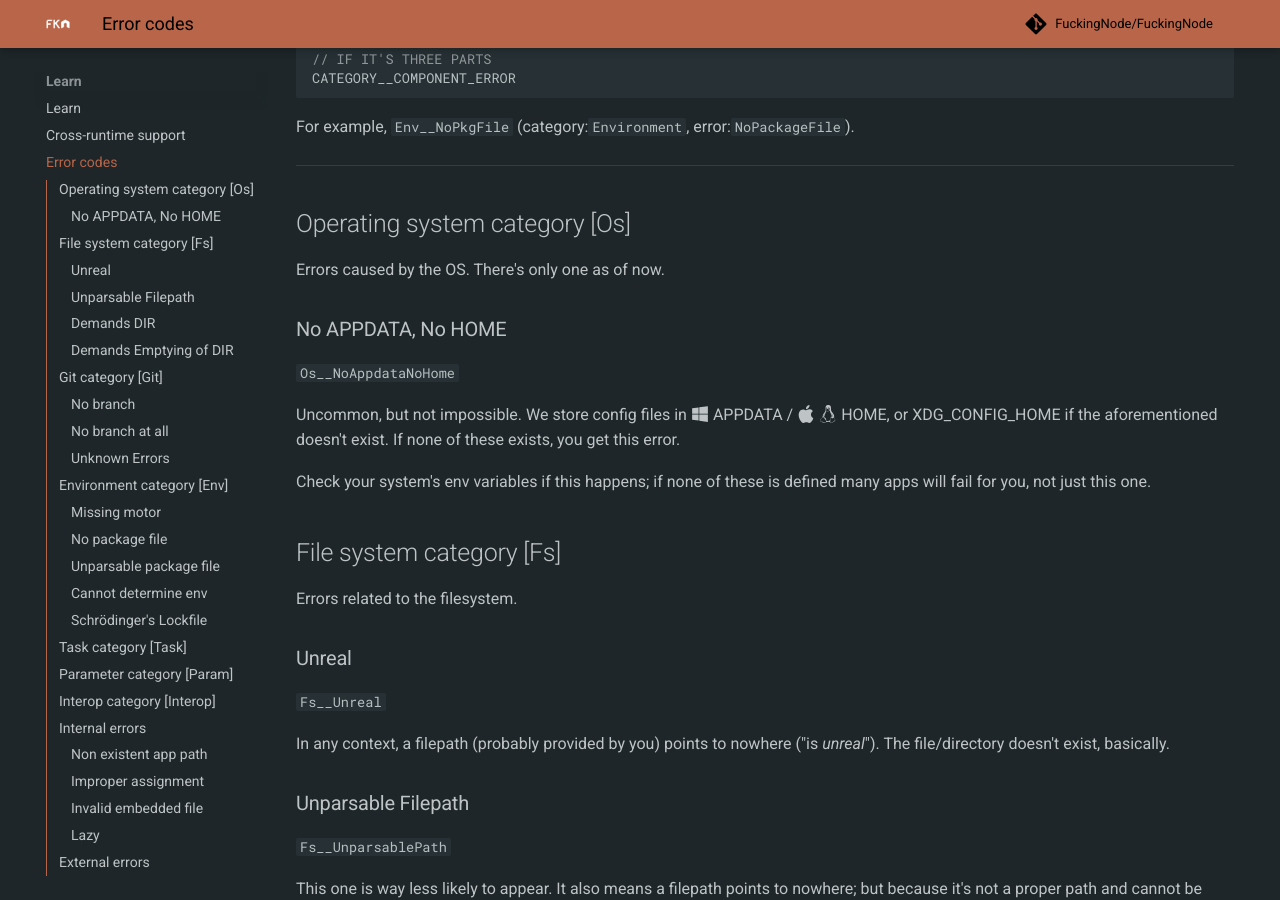
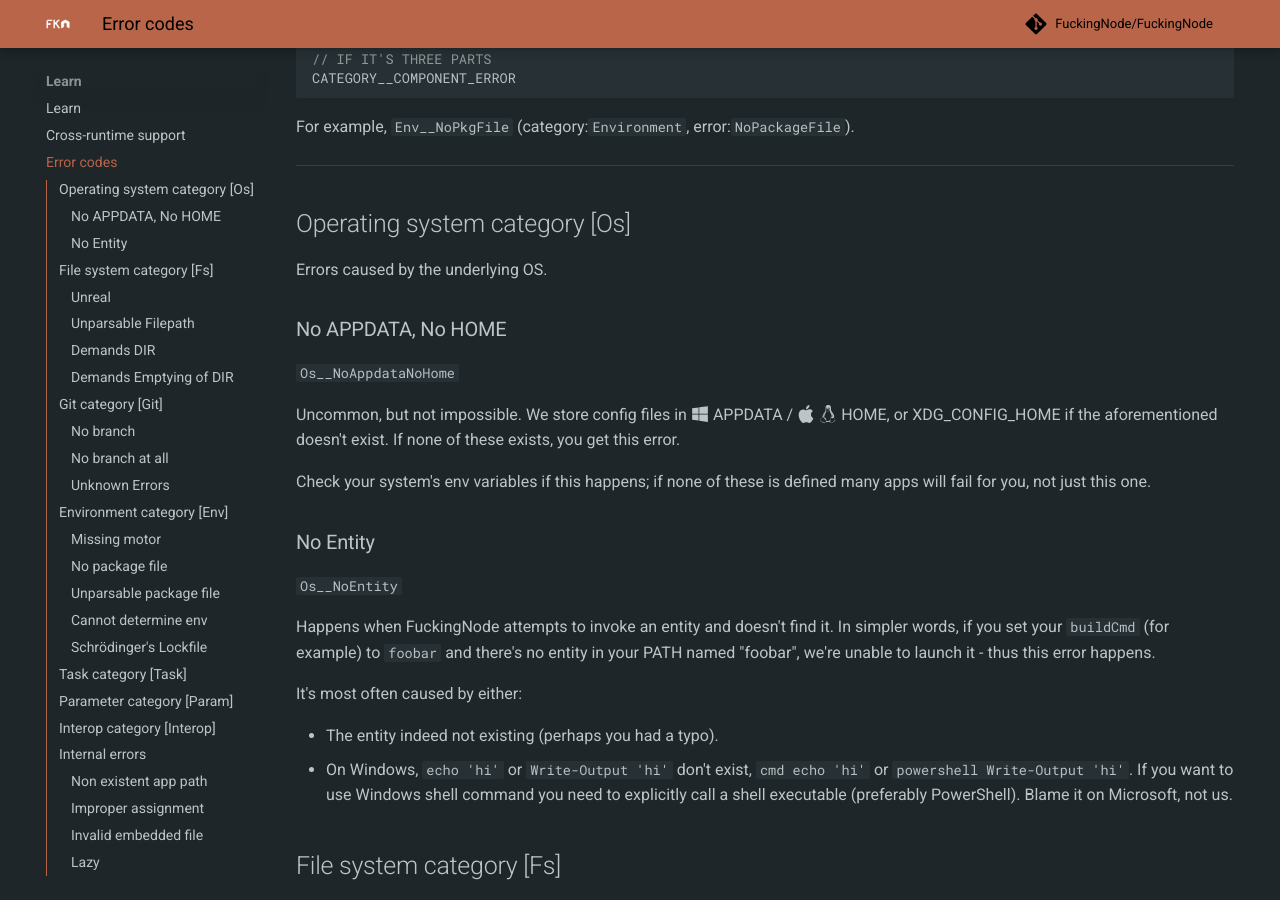
Before and after one commit to FuckingNode/fuckingnode.github.io, an MkDocs documentation site: the page built from docs/learn/errors.md, in a window 1280 px wide and 900 px high, scrolled down 401 px. Built offline with MkDocs 1.6.1 and Material for MkDocs 9.7.7, drawn with Linux system fonts in a browser that asks for light colours; comment, search, counter and statistics services are not loaded.

Commit message:
Add missing errors to docs

```diff
--- a/docs/learn/errors.md
+++ b/docs/learn/errors.md
@@ -17,7 +17,7 @@
 
 ## Operating system category [Os]
 
-Errors caused by the OS. There's only one as of now.
+Errors caused by the underlying OS.
 
 ### No APPDATA, No HOME
 
@@ -26,6 +26,17 @@
 Uncommon, but not impossible. We store config files in :fontawesome-brands-windows: APPDATA / :simple-apple: :simple-linux: HOME, or XDG_CONFIG_HOME if the aforementioned doesn't exist. If none of these exists, you get this error.
 
 Check your system's env variables if this happens; if none of these is defined many apps will fail for you, not just this one.
+
+### No Entity
+
+`Os__NoEntity`
+
+Happens when FuckingNode attempts to invoke an entity and doesn't find it. In simpler words, if you set your `buildCmd` (for example) to `foobar` and there's no entity in your PATH named "foobar", we're unable to launch it - thus this error happens.
+
+It's most often caused by either:
+
+- The entity indeed not existing (perhaps you had a typo).
+- On Windows, `echo 'hi'` or `Write-Output 'hi'` don't exist, `cmd echo 'hi'` or `powershell Write-Output 'hi'`. If you want to use Windows shell command you need to explicitly call a shell executable (preferably PowerShell). Blame it on Microsoft, not us.
 
 ## File system category [Fs]
 
@@ -115,7 +126,7 @@
 
 ## Task category [Task]
 
-All errors in this category are `Task__[TASK TYPE]`, which can be `Release`, `Commit`, `Launch`, `Update`, `Lint`, `Pretty`. Any unexpected error when running any of these tasks for any project will trigger a Task category `FknError`.
+All errors in this category are `Task__[TASK TYPE]`, which can be `Release`, `Commit`, `Launch`, `Update`, `Lint`, `Pretty`, or `Build`. Any unexpected error when running any of these tasks for any project will trigger a Task category `FknError`.
 
 ## Parameter category [Param]
 
```
